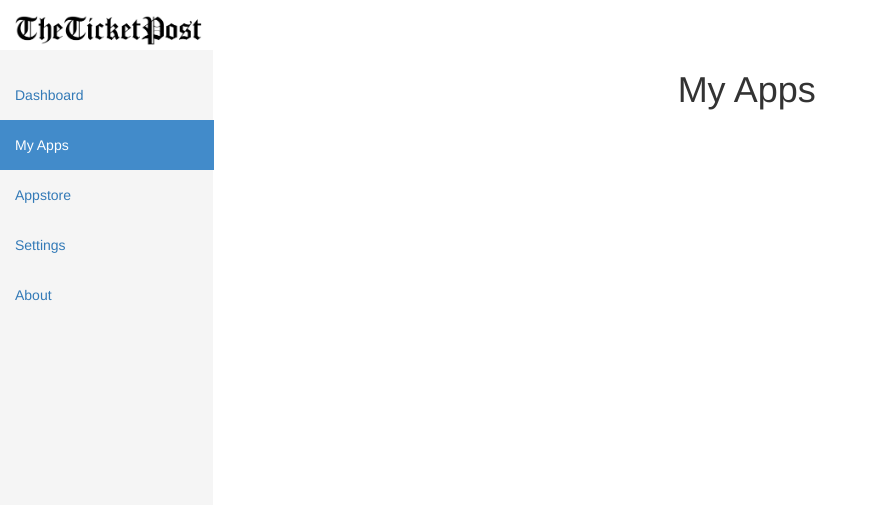
After one commit to theticketpost/theticketpost-service, a Flask app: page /apps in a window 1280 px wide. The commit adds this page. Shown: the top 505 px of the page, without its empty margins (0-878 px from the left). Run offline with Flask 2, Linux system fonts and the light colour scheme.

Commit message:
Adding sections

```diff
--- a/src/app.py
+++ b/src/app.py
@@ -2,12 +2,37 @@ from flask import Flask, render_template
 
 app = Flask(__name__)
 
+version = '0.0.1'
+
+
 @app.route('/')
 @app.route('/index')
-def hello():
+@app.route('/dashboard')
+def dashboard():
     name = 'Motherfucker'
     version = '0.0.1'
-    return render_template('hello.html', title='TheTicketPost', version=version, username=name)
+    return render_template('dashboard.html', title='TheTicketPost', version=version, username=name)
+
+
+@app.route('/apps')
+def apps():
+    return render_template('apps.html', title='TheTicketPost', version=version)
+
+
+@app.route('/store')
+def store():
+    return render_template('store.html', title='TheTicketPost', version=version)
+
+
+@app.route('/settings')
+def settings():
+    return render_template('settings.html', title='TheTicketPost', version=version)
+
+
+@app.route('/about')
+def about():
+    return render_template('about.html', title='TheTicketPost', version=version)
+
 
 def main():
     app.run( host='0.0.0.0', port=8080 )
--- a/src/static/style.css
+++ b/src/static/style.css
@@ -6,6 +6,7 @@
 li.active{
     background-color: #428bca;
 }
+
 li {
     padding-bottom: 5px;
     padding-top: 5px;
--- /dev/null
+++ b/src/templates/apps.html
@@ -0,0 +1,9 @@
+{% extends 'base.html' %}
+
+{% set active_page = 'apps' %}
+
+{% block content %}
+<div class="p-5 text-center bg-light">
+    <h1>My Apps</h1>
+</div>
+{% endblock %}
--- a/src/templates/base.html
+++ b/src/templates/base.html
@@ -22,20 +22,22 @@
             </nav>
         </header>
 
-        <!-- Sidebar -->
         <div class="container-fluid">
             <div class="row" >
+                <!-- Sidebar -->
                 <div class="col-sm-3 col-md-2 sidebar">
                     <ul class="nav nav-sidebar d-inline">
-                        <li><a href="">My Apps</a></li>
-                        <li><a href="">Appstore</a></li>
-                        <li><a href="">Settings</a></li>
-                        <li><a href="">About</a></li>
+                        <li class="{{ 'active' if active_page == 'dashboard' else '' }}"><a href="dashboard">Dashboard</a></li>
+                        <li class="{{ 'active' if active_page == 'apps' else '' }}"><a href="apps">My Apps</a></li>
+                        <li class="{{ 'active' if active_page == 'store' else '' }}"><a href="store">Appstore</a></li>
+                        <li class="{{ 'active' if active_page == 'settings' else '' }}"><a href="settings">Settings</a></li>
+                        <li class="{{ 'active' if active_page == 'about' else '' }}"><a href="about">About</a></li>
                     </ul>
                     <div class="sidebar-footer">
                         <li>version {{ version }}</li>
                     </div>
                 </div>
+
                 <div class="col-sm-9 col-md-10">
                     {% block content %}
                     {% endblock %}
--- a/src/templates/hello.html
+++ b/src/templates/store.html
@@ -1,8 +1,9 @@
 {% extends 'base.html' %}
+
+{% set active_page = 'store' %}
 
 {% block content %}
 <div class="p-5 text-center bg-light">
-    <h1>Hello {{ username }}</h1>
-    <h4 class="mb-3">Subheading</h4>
+    <h1>AppStore</h1>
 </div>
 {% endblock %}
```
Also changed, not shown: src/templates/about.html (added, +9 -0 lines), src/templates/dashboard.html (added, +10 -0 lines), src/templates/settings.html (added, +9 -0 lines).
